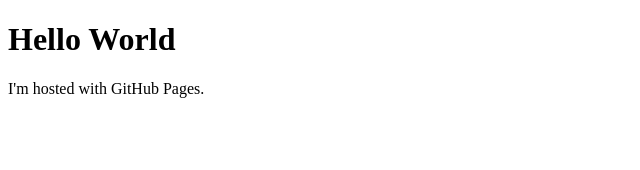
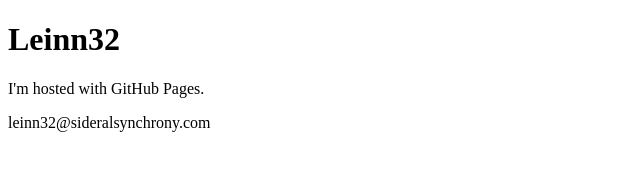
Before and after one commit to leinn32/leinn32.github.io, a plain HTML site: page index.html in a window 1280 px wide. Shown: the whole page, without its empty margins (0-640 px from the left). Drawn offline with Linux system fonts and the light colour scheme.

Commit message:
Update index.html
Update for adding email

```diff
--- a/index.html
+++ b/index.html
@@ -1,7 +1,8 @@
 <!DOCTYPE html>
 <html>
 <body>
-<h1>Hello World</h1>
+<h1>Leinn32</h1>
 <p>I'm hosted with GitHub Pages.</p>
+<p>leinn32@sideralsynchrony.com </p>
 </body>
 </html>
```
